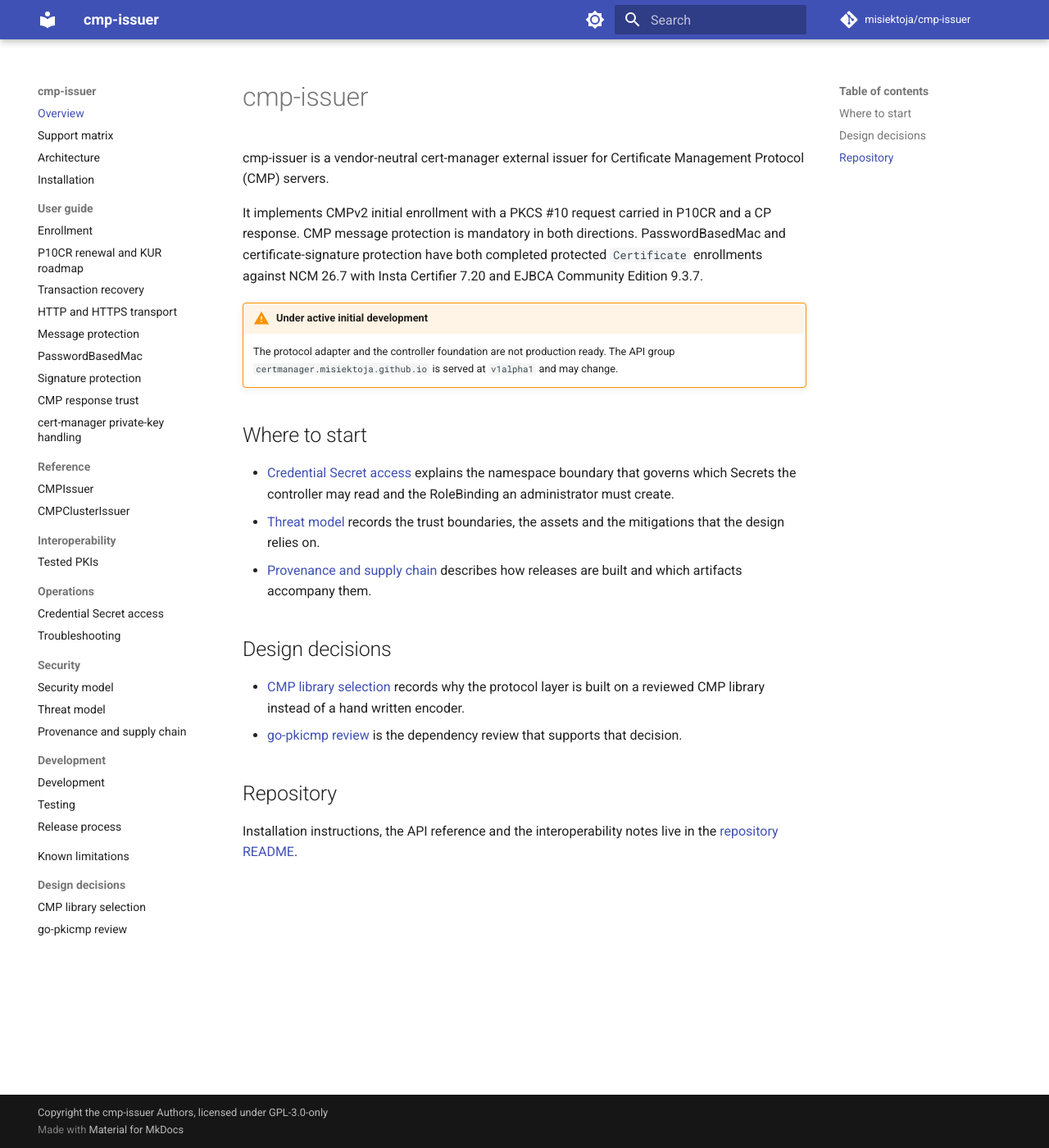
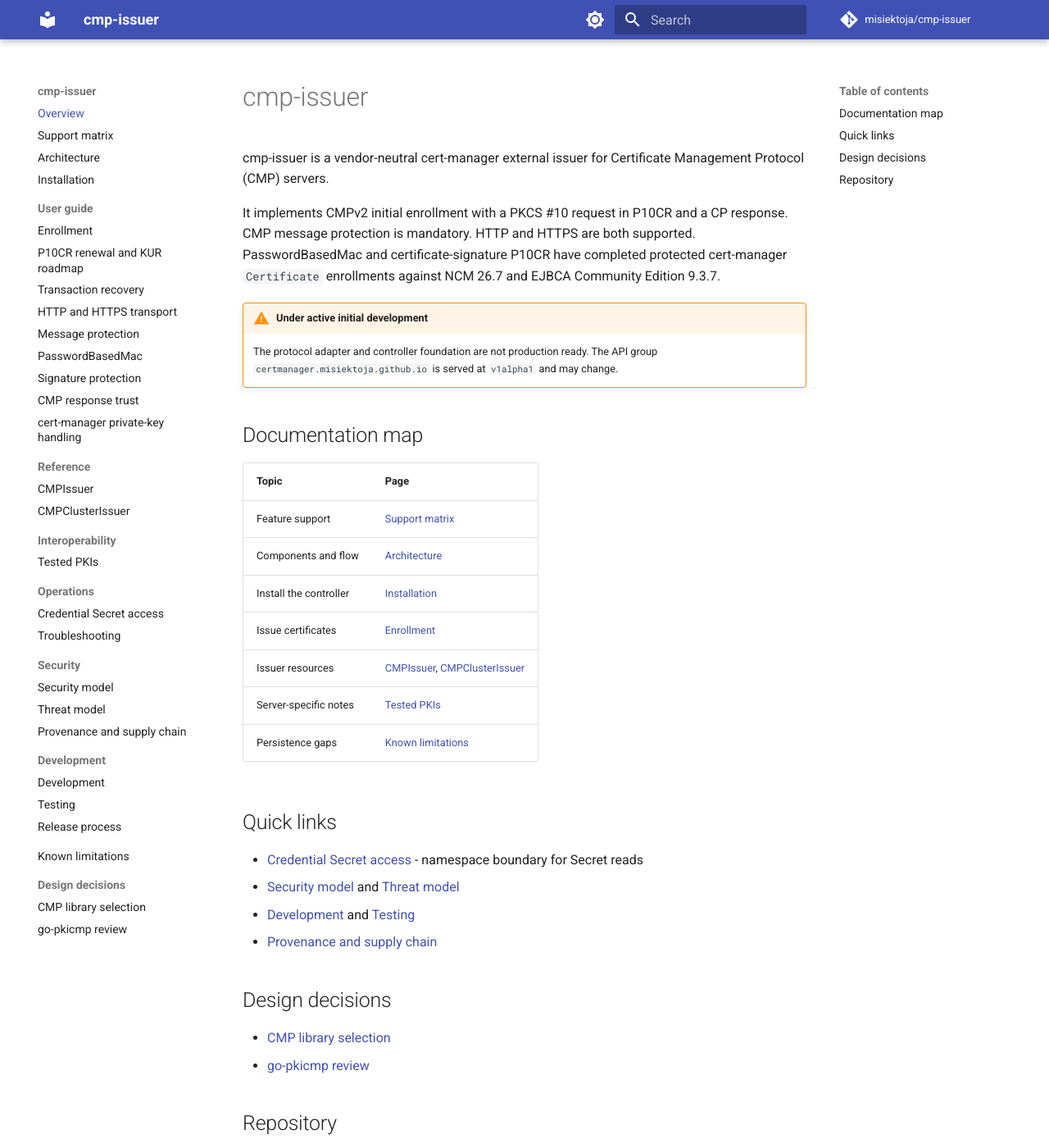
Before and after one commit to misiektoja/cmp-issuer, an MkDocs documentation site: the page built from docs/index.md, in a window 1280 px wide and 1400 px high. Shown: the whole window at 82% size. Built offline with MkDocs 1.6.1 and Material for MkDocs 9.7.7, drawn with Linux system fonts in a browser that asks for light colours; comment, search, counter and statistics services are not loaded; some of the changed text lies outside the part shown.

Commit message:
docs: expand the site home page into a documentation map

```diff
--- a/docs/index.md
+++ b/docs/index.md
@@ -2,23 +2,36 @@
 
 cmp-issuer is a vendor-neutral cert-manager external issuer for Certificate Management Protocol (CMP) servers.
 
-It implements CMPv2 initial enrollment with a PKCS #10 request carried in P10CR and a CP response. CMP message protection is mandatory in both directions. PasswordBasedMac and certificate-signature protection have both completed protected `Certificate` enrollments against NCM 26.7 with Insta Certifier 7.20 and EJBCA Community Edition 9.3.7.
+It implements CMPv2 initial enrollment with a PKCS #10 request in P10CR and a CP response. CMP message protection is mandatory. HTTP and HTTPS are both supported. PasswordBasedMac and certificate-signature P10CR have completed protected cert-manager `Certificate` enrollments against NCM 26.7 and EJBCA Community Edition 9.3.7.
 
 !!! warning "Under active initial development"
 
-    The protocol adapter and the controller foundation are not production ready. The API group `certmanager.misiektoja.github.io` is served at `v1alpha1` and may change.
+    The protocol adapter and controller foundation are not production ready. The API group `certmanager.misiektoja.github.io` is served at `v1alpha1` and may change.
 
-## Where to start
+## Documentation map
 
-- [Credential Secret access](operations/secret-access.md) explains the namespace boundary that governs which Secrets the controller may read and the RoleBinding an administrator must create.
-- [Threat model](security/threat-model.md) records the trust boundaries, the assets and the mitigations that the design relies on.
-- [Provenance and supply chain](provenance.md) describes how releases are built and which artifacts accompany them.
+| Topic | Page |
+| --- | --- |
+| Feature support | [Support matrix](support-matrix.md) |
+| Components and flow | [Architecture](architecture.md) |
+| Install the controller | [Installation](installation.md) |
+| Issue certificates | [Enrollment](guide/enrollment.md) |
+| Issuer resources | [CMPIssuer](reference/cmpissuer.md), [CMPClusterIssuer](reference/cmpclusterissuer.md) |
+| Server-specific notes | [Tested PKIs](interoperability/tested-pkis.md) |
+| Persistence gaps | [Known limitations](known-limitations.md) |
+
+## Quick links
+
+* [Credential Secret access](operations/secret-access.md) - namespace boundary for Secret reads
+* [Security model](security/security-model.md) and [Threat model](security/threat-model.md)
+* [Development](development/development.md) and [Testing](development/testing.md)
+* [Provenance and supply chain](provenance.md)
 
 ## Design decisions
 
-- [CMP library selection](adr/0001-cmp-library.md) records why the protocol layer is built on a reviewed CMP library instead of a hand written encoder.
-- [go-pkicmp review](dependencies/go-pkicmp-review.md) is the dependency review that supports that decision.
+* [CMP library selection](adr/0001-cmp-library.md)
+* [go-pkicmp review](dependencies/go-pkicmp-review.md)
 
 ## Repository
 
-Installation instructions, the API reference and the interoperability notes live in the [repository README](https://github.com/misiektoja/cmp-issuer#readme).
+Source, issues and the full README entry point: [github.com/misiektoja/cmp-issuer](https://github.com/misiektoja/cmp-issuer)
```
